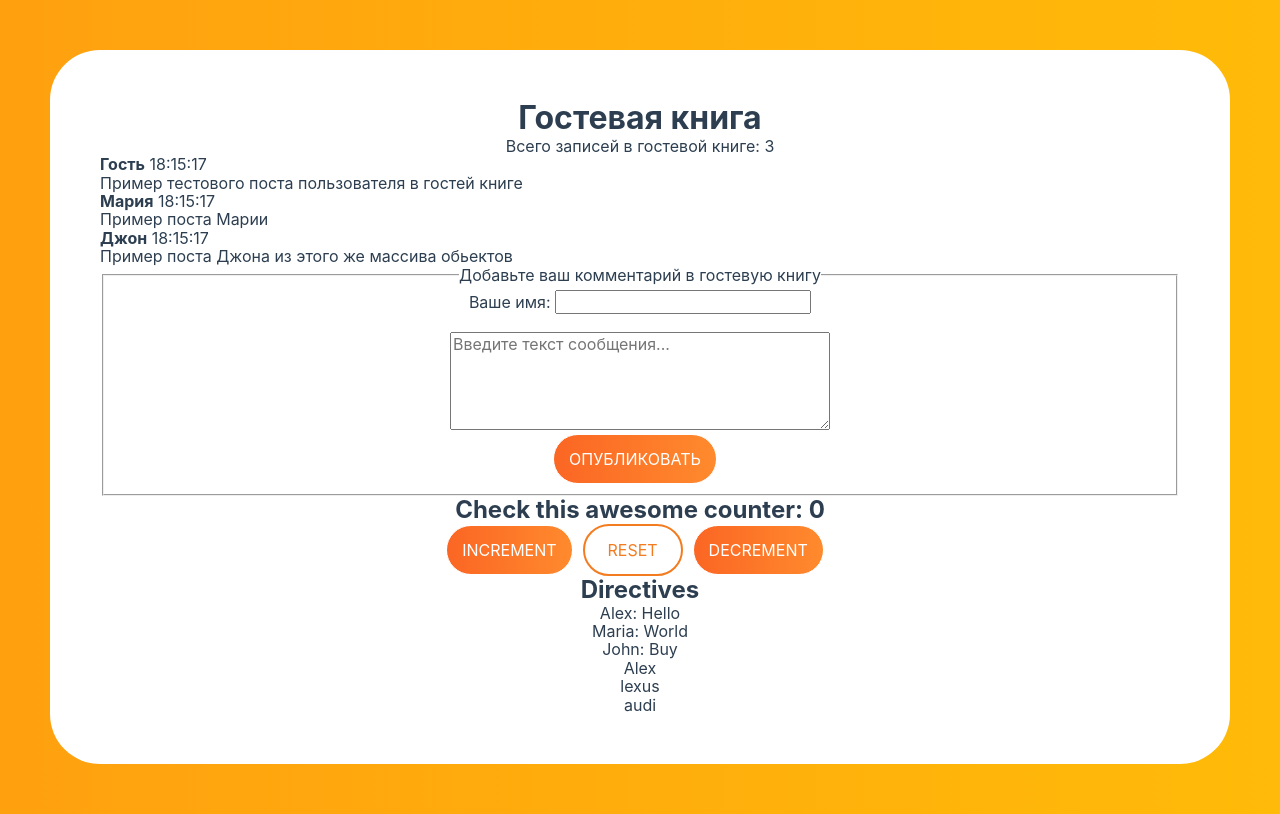
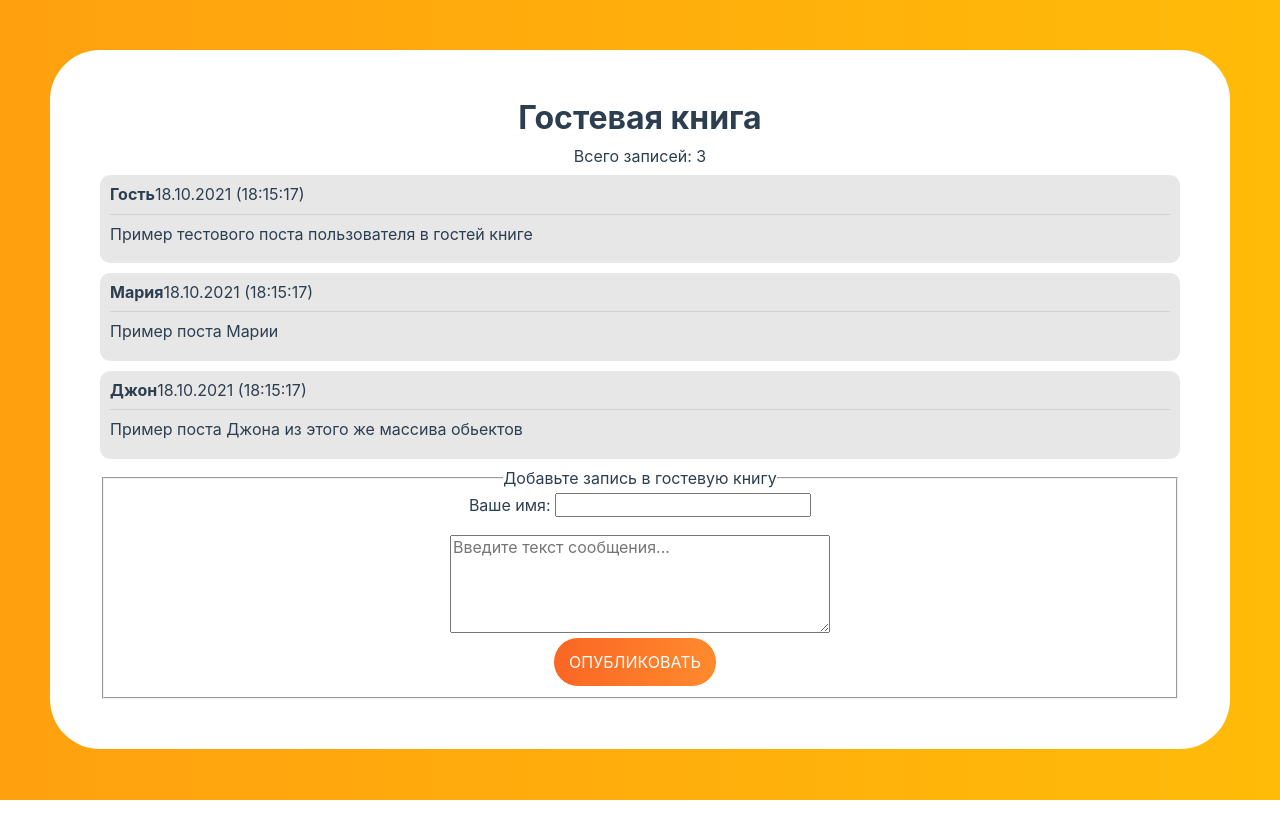
Before and after one commit to mityaua/guestbook-vuejs, a Vue app: page / in a window 1280 px wide. Built offline with nearby package versions, Linux system fonts and the light colour scheme.

Commit message:
Форматирует дату + добавляет стили для item

```diff
--- a/src/App.vue
+++ b/src/App.vue
@@ -1,12 +1,11 @@
 <template>
-  <h1 class="center">Гостевая книга</h1>
-
-  <p class="center">{{ total }}</p>
+  <h1 class="title center">Гостевая книга</h1>
+  <p class="total center">{{ total }}</p>
 
   <List v-bind:posts="posts" />
 
   <fieldset class="center">
-    <legend>Добавьте ваш комментарий в гостевую книгу</legend>
+    <legend>Добавьте запись в гостевую книгу</legend>
 
     <form>
       <label>
@@ -32,7 +31,7 @@
     </form>
   </fieldset>
 
-  <Counter />
+  <!-- <Counter /> -->
 </template>
 
 <script>
@@ -40,14 +39,14 @@ import "./assets/styles/normalizer.css";
 
 import Button from "./components/Button.vue";
 import List from "./components/List.vue";
-import Counter from "./components/Counter.vue";
+// import Counter from "./components/Counter.vue";
 
 export default {
   name: "App",
   components: {
     Button,
     List,
-    Counter,
+    // Counter,
   },
   data() {
     return {
@@ -71,7 +70,7 @@ export default {
   },
   computed: {
     total() {
-      return `Всего записей в гостевой книге: ${this.posts.length}`;
+      return `Всего записей: ${this.posts.length}`;
     },
   },
   methods: {
@@ -166,6 +165,14 @@ body {
   border-radius: 50px;
 }
 
+.title {
+  margin-bottom: 10px;
+}
+
+.total {
+  margin-bottom: 10px;
+}
+
 .center {
   text-align: center;
 }
--- a/src/components/ListItem.vue
+++ b/src/components/ListItem.vue
@@ -1,8 +1,11 @@
 <template>
-  <li>
-    <b>{{ post.name }}</b>
-    <span>{{ currentTime }}</span>
-    <p>{{ post.comment }}</p>
+  <li class="item">
+    <div class="userinfo">
+      <b>{{ post.name }}</b>
+      <span>{{ commentTime }}</span>
+    </div>
+
+    <p class="comment">{{ post.comment }}</p>
   </li>
 </template>
 
@@ -21,11 +24,33 @@ export default {
     },
   },
   computed: {
-    currentTime() {
-      return ` ${new Date().toString().split(" ")[4]}`;
+    commentTime() {
+      return `${new Date()
+        .toISOString()
+        .split("T")[0]
+        .split("-")
+        .reverse()
+        .join(".")} (${new Date().toString().split(" ")[4]})`;
     },
   },
 };
 </script>
 
-<style scoped></style>
+<style scoped>
+.item {
+  background-color: #e7e7e7;
+  padding: 10px;
+  margin-bottom: 10px;
+  border-radius: 10px;
+}
+
+.userinfo {
+  padding-bottom: 10px;
+  border-bottom: 1px solid #d4d1d1;
+  /* box-shadow: 0px 2px 3px 4px tomato; */
+}
+
+.comment {
+  padding: 10px 0;
+}
+</style>
```
